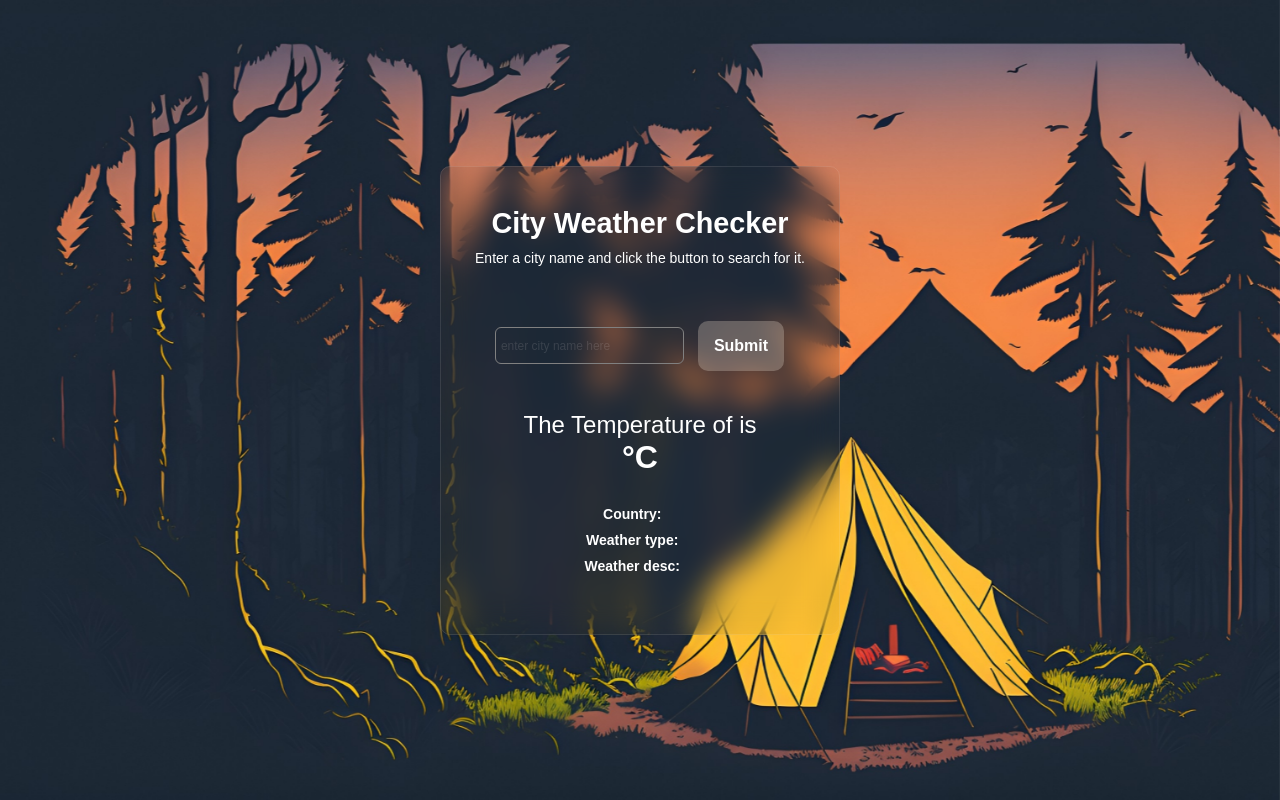
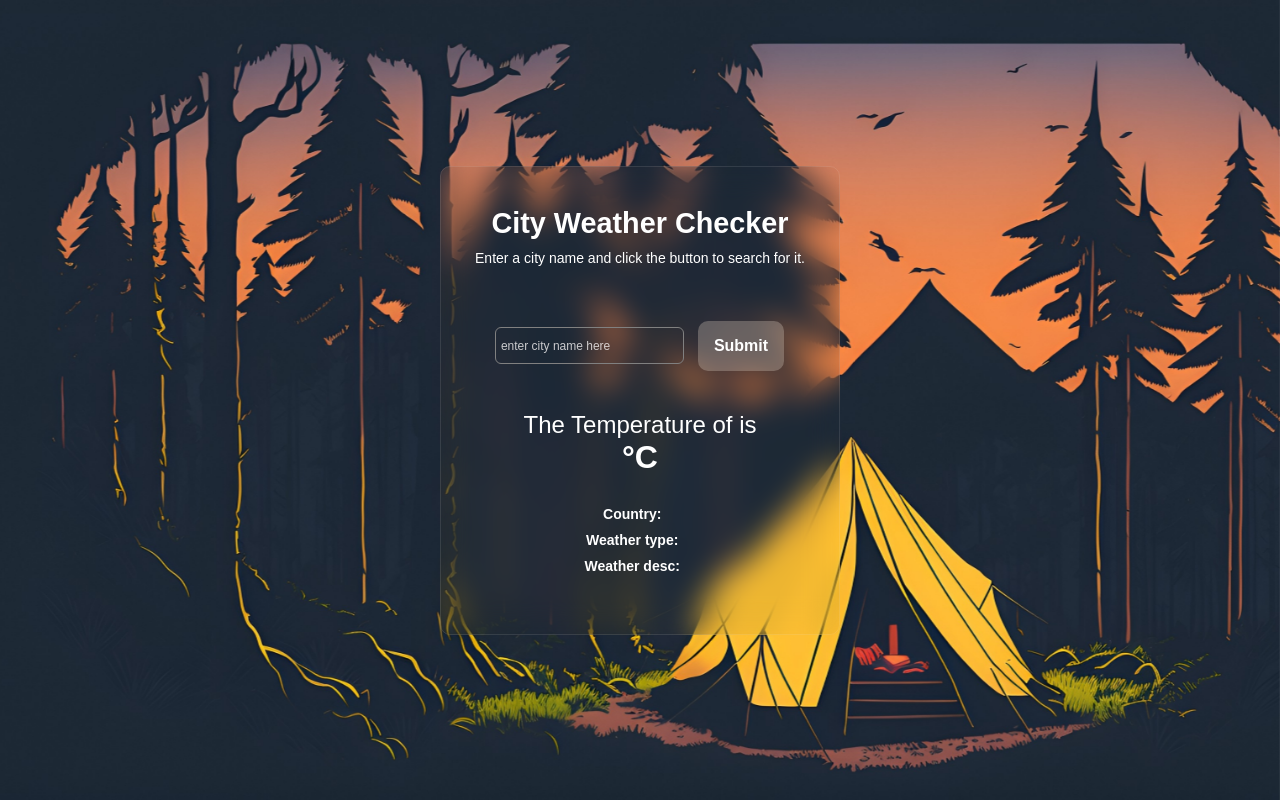
Before and after one commit to Vpsalmuel/Cities-Weather-App, a plain HTML site: page index.html in a window 1280 px wide. Drawn offline with Linux system fonts and the light colour scheme.

Commit message:
updated color of placeholder

```diff
--- a/style.css
+++ b/style.css
@@ -75,7 +75,7 @@
 }
 
 ::placeholder {
-    color: rgba(235, 224, 224, 0.137);
+    color: rgba(255, 253, 253, 0.76);
     font-size: 12px;
 }
 
```
